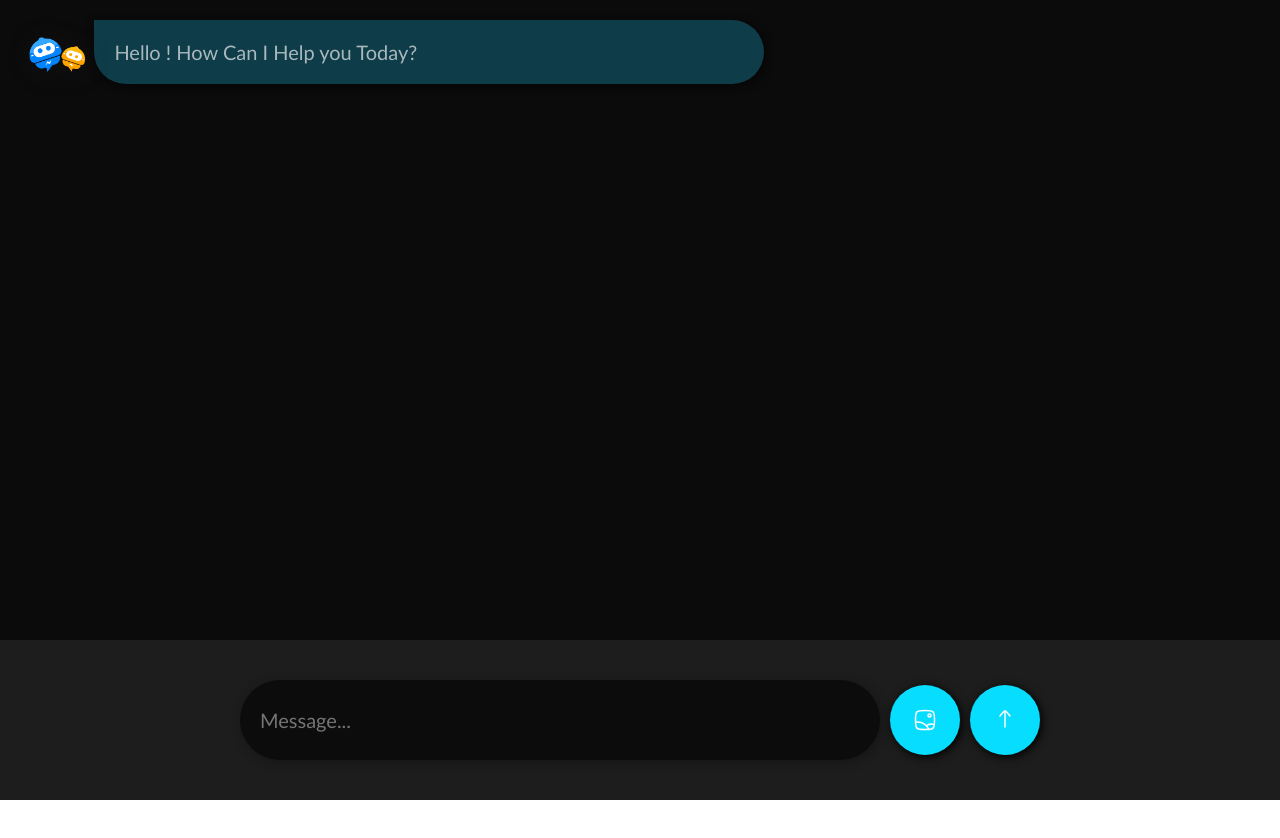
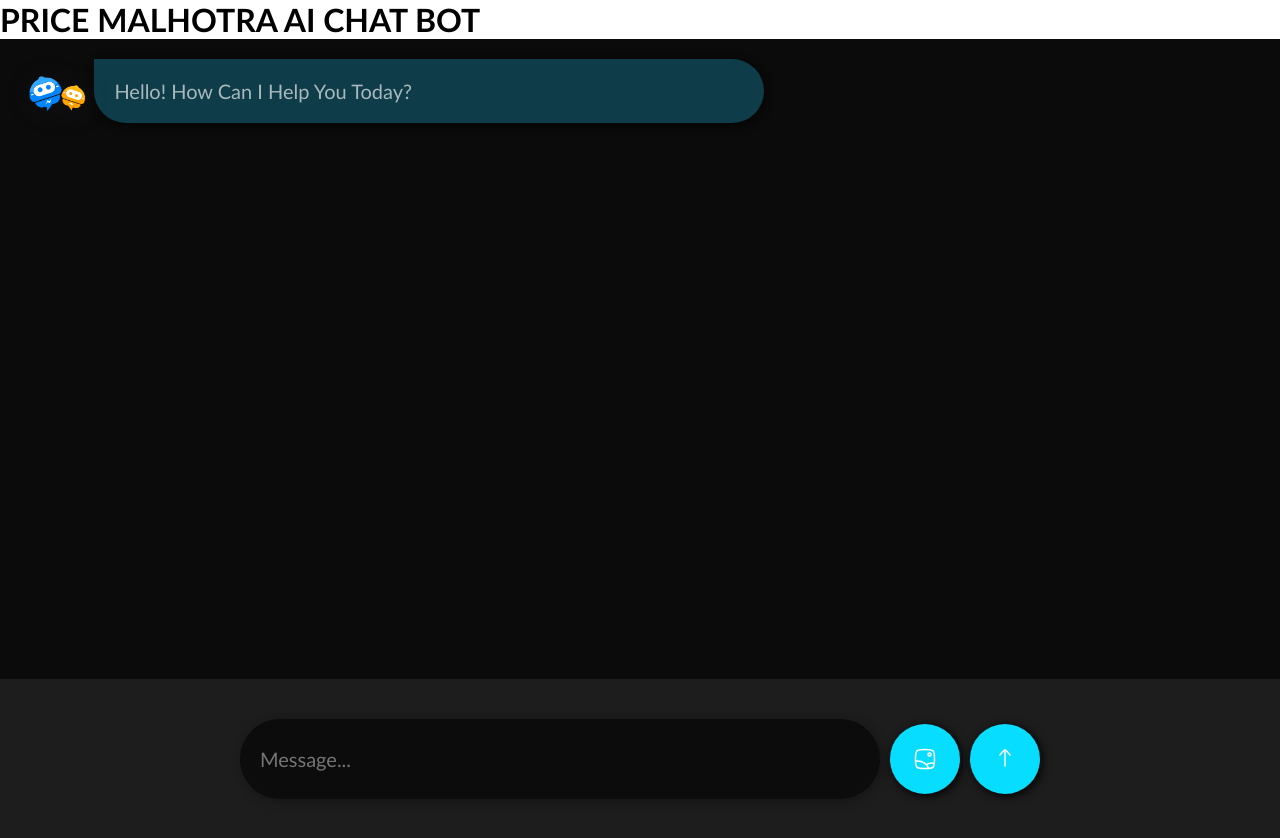
Before and after one commit to SHANKAR-PROJECT/PRINCE-MALHOTRA-AI, a plain HTML site: page index.html in a window 1280 px wide. Before the commit the page ends 800 px from the top, so only its background shows below. Drawn offline with Linux system fonts and the light colour scheme.

Commit message:
Update index.html

```diff
--- a/index.html
+++ b/index.html
@@ -3,25 +3,37 @@
 <head>
     <meta charset="UTF-8">
     <meta name="viewport" content="width=device-width, initial-scale=1.0">
-    <title>Ai Chat Bot</title>
+    <title>Price Malhotra AI Chat Bot</title>
     <link rel="stylesheet" href="style.css">
 </head>
 <body>
+    <!-- Header Section -->
+    <header>
+        <h1>PRICE MALHOTRA AI CHAT BOT</h1>
+    </header>
+
+    <!-- Chat Container -->
     <div class="chat-container">
         <div class="ai-chat-box">
             <img src="ai.png" alt="" id="aiImage" width="10%">
             <div class="ai-chat-area">
-   Hello ! How Can I Help you Today?
+                Hello! How Can I Help You Today?
+            </div>
+        </div>
     </div>
 
-</div>
-    </div>
+    <!-- Prompt Area -->
     <div class="prompt-area">
         <input type="text" id="prompt" placeholder="Message...">
-<button id="image"><img src="img.svg" alt="">
-<input type="file" accept="images/*" hidden></button>
-<button id="submit"><img src="submit.svg" alt=""></button>
+        <button id="image">
+            <img src="img.svg" alt="">
+            <input type="file" accept="images/*" hidden>
+        </button>
+        <button id="submit">
+            <img src="submit.svg" alt="">
+        </button>
     </div>
+
     <script src="script.js"></script>
 </body>
 </html>
```
Lines whose indentation alone changed are shown as unchanged.
